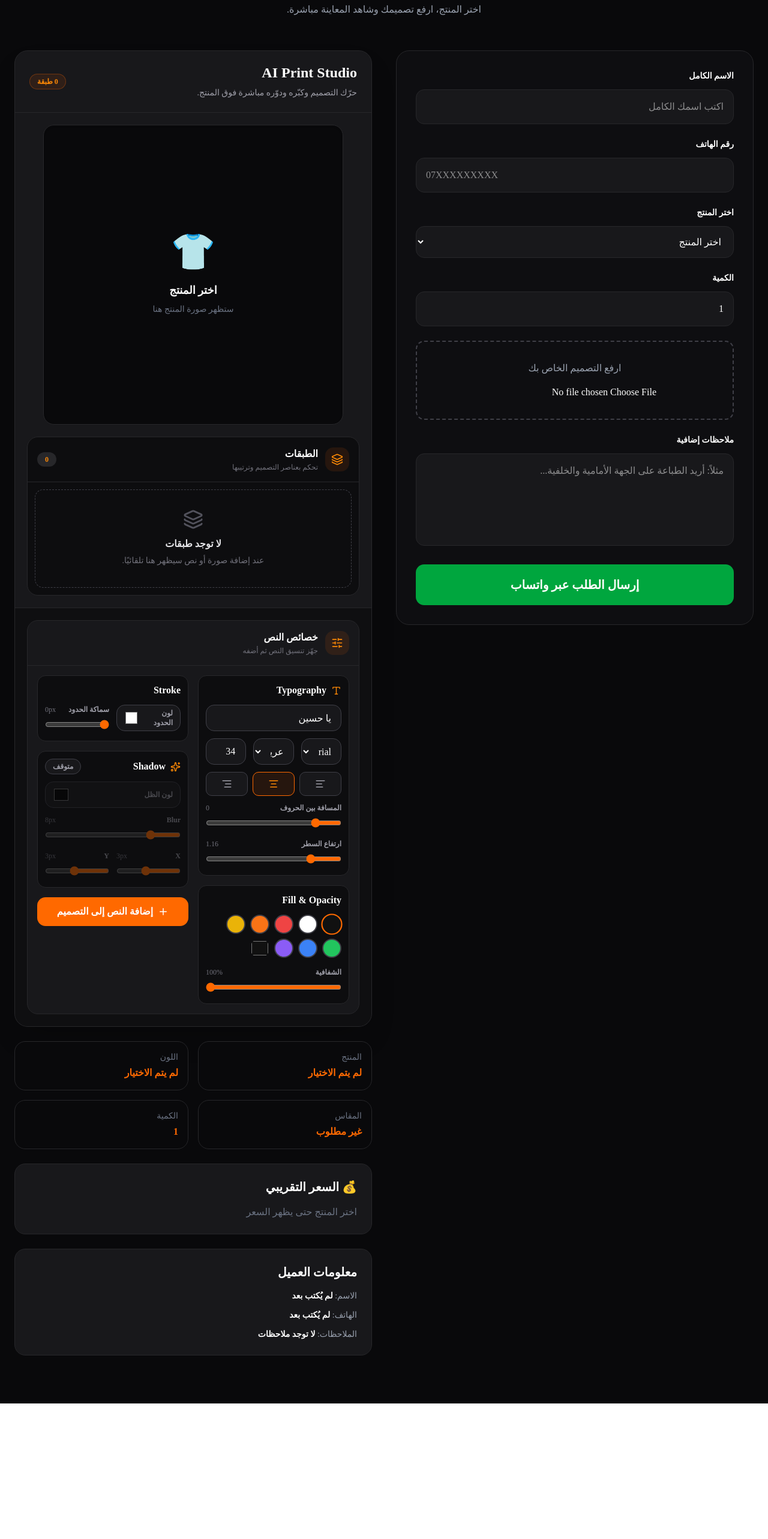
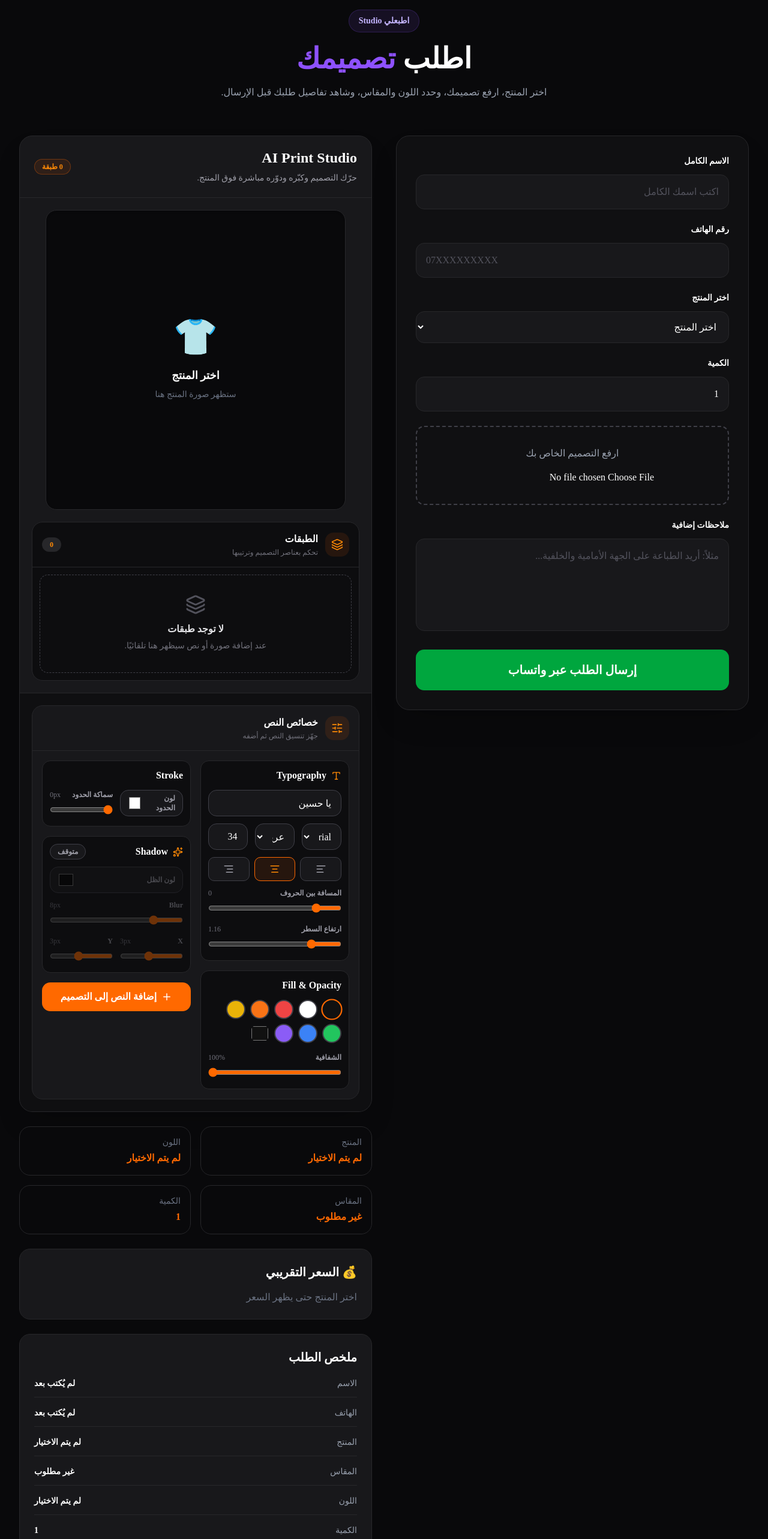
Before and after one commit to Ameerkazem/otba3li, a Next.js app: page /order in a window 1280 px wide. Shown: the part 140-2706 px from the top of the page at 60% size. Before the commit the page ends 2480 px from the top, so only its background shows below. Built offline with nearby package versions, Linux system fonts and the light colour scheme.

Commit message:
save products and homepage progress

```diff
--- a/app/order/page.tsx
+++ b/app/order/page.tsx
@@ -1,6 +1,11 @@
 "use client";
 
-import { useState } from "react";
+import { useEffect, useState } from "react";
+
+import Navbar from "@/components/layout/Navbar";
+import Footer from "@/components/layout/Footer";
+
+import WhyChooseUs from "@/components/home/WhyChooseUs";
 
 import ColorPicker from "@/components/order/ColorPicker";
 import PriceCard from "@/components/order/PriceCard";
@@ -8,7 +13,6 @@ import ProductPreviewCard from "@/components/order/ProductPreviewCard";
 import SizePicker from "@/components/order/SizePicker";
 import SubmitOrder from "@/components/order/SubmitOrder";
 import UploadImage from "@/components/order/UploadImage";
-
 
 import { products } from "@/lib/products";
 
@@ -27,8 +31,44 @@ export default function OrderPage() {
     (item) => item.name === product
   );
 
-  const availableSizes = selectedProduct?.sizes ?? [];
+  /*
+   * نحدد المقاسات حسب تصنيف المنتج،
+   * لأن ملف products.ts الحالي لا يحتوي sizes.
+   */
+  const availableSizes =
+    selectedProduct?.category === "tshirts" ||
+    selectedProduct?.category === "hoodies"
+      ? ["S", "M", "L", "XL", "2XL"]
+      : [];
+
   const availableColors = selectedProduct?.colors ?? [];
+
+  /*
+   * اختيار المنتج تلقائيًا عندما يجي المستخدم
+   * من صفحة تفاصيل المنتج.
+   *
+   * مثال:
+   * /order?product=classic-black-tshirt
+   */
+  useEffect(() => {
+    const searchParams = new URLSearchParams(
+      window.location.search
+    );
+
+    const productSlug = searchParams.get("product");
+
+    if (!productSlug) return;
+
+    const productFromUrl = products.find(
+      (item) => item.slug === productSlug
+    );
+
+    if (productFromUrl) {
+      setProduct(productFromUrl.name);
+      setSize("");
+      setColor("");
+    }
+  }, []);
 
   const handleProductChange = (
     event: React.ChangeEvent<HTMLSelectElement>
@@ -43,20 +83,33 @@ export default function OrderPage() {
   return (
     <main
       dir="rtl"
-      className="min-h-screen bg-zinc-950 px-6 py-20 text-white"
+      className="min-h-screen bg-zinc-950 text-white"
     >
+      <Navbar />
+
+      <section className="px-4 py-16 sm:px-6 lg:px-8 lg:py-20">
         <div className="mx-auto max-w-7xl">
-        <h1 className="text-center text-4xl font-black md:text-5xl">
-          اطلب <span className="text-orange-500">تصميمك</span>
+          <div className="text-center">
+            <span className="inline-flex rounded-full border border-violet-500/20 bg-violet-500/10 px-4 py-2 text-sm font-bold text-violet-300">
+              اطبعلي Studio
+            </span>
+
+            <h1 className="mt-5 text-4xl font-black md:text-5xl">
+              اطلب{" "}
+              <span className="text-violet-500">
+                تصميمك
+              </span>
             </h1>
 
-        <p className="mt-4 text-center text-gray-400">
-          اختر المنتج، ارفع تصميمك وشاهد المعاينة مباشرة.
+            <p className="mx-auto mt-4 max-w-2xl leading-8 text-gray-400">
+              اختر المنتج، ارفع تصميمك، وحدد اللون والمقاس،
+              وشاهد تفاصيل طلبك قبل الإرسال.
             </p>
+          </div>
 
           <div className="mt-14 grid items-start gap-10 lg:grid-cols-2">
             {/* نموذج الطلب */}
-          <div className="space-y-6 rounded-3xl border border-zinc-800 bg-zinc-900/40 p-6 md:p-8">
+            <div className="space-y-6 rounded-3xl border border-zinc-800 bg-zinc-900/50 p-6 shadow-2xl shadow-black/20 md:p-8">
               <div>
                 <label
                   htmlFor="customer-name"
@@ -70,8 +123,10 @@ export default function OrderPage() {
                   type="text"
                   placeholder="اكتب اسمك الكامل"
                   value={name}
-                onChange={(event) => setName(event.target.value)}
-                className="w-full rounded-xl border border-zinc-800 bg-zinc-900 p-4 outline-none transition focus:border-orange-500"
+                  onChange={(event) =>
+                    setName(event.target.value)
+                  }
+                  className="w-full rounded-xl border border-zinc-800 bg-zinc-900 p-4 outline-none transition placeholder:text-zinc-600 focus:border-violet-500"
                 />
               </div>
 
@@ -89,8 +144,10 @@ export default function OrderPage() {
                   inputMode="tel"
                   placeholder="07XXXXXXXXX"
                   value={phone}
-                onChange={(event) => setPhone(event.target.value)}
-                className="w-full rounded-xl border border-zinc-800 bg-zinc-900 p-4 outline-none transition focus:border-orange-500"
+                  onChange={(event) =>
+                    setPhone(event.target.value)
+                  }
+                  className="w-full rounded-xl border border-zinc-800 bg-zinc-900 p-4 outline-none transition placeholder:text-zinc-600 focus:border-violet-500"
                 />
               </div>
 
@@ -106,7 +163,7 @@ export default function OrderPage() {
                   id="product"
                   value={product}
                   onChange={handleProductChange}
-                className="w-full rounded-xl border border-zinc-800 bg-zinc-900 p-4 outline-none transition focus:border-orange-500"
+                  className="w-full rounded-xl border border-zinc-800 bg-zinc-900 p-4 outline-none transition focus:border-violet-500"
                 >
                   <option value="">اختر المنتج</option>
 
@@ -151,10 +208,13 @@ export default function OrderPage() {
                   min={1}
                   value={quantity}
                   onChange={(event) => {
-                  const value = Number(event.target.value);
+                    const value = Number(
+                      event.target.value
+                    );
+
                     setQuantity(value < 1 ? 1 : value);
                   }}
-                className="w-full rounded-xl border border-zinc-800 bg-zinc-900 p-4 outline-none transition focus:border-orange-500"
+                  className="w-full rounded-xl border border-zinc-800 bg-zinc-900 p-4 outline-none transition focus:border-violet-500"
                 />
               </div>
 
@@ -176,8 +236,10 @@ export default function OrderPage() {
                   rows={5}
                   placeholder="مثلاً: أريد الطباعة على الجهة الأمامية والخلفية..."
                   value={notes}
-                onChange={(event) => setNotes(event.target.value)}
-                className="w-full resize-none rounded-xl border border-zinc-800 bg-zinc-900 p-4 outline-none transition focus:border-orange-500"
+                  onChange={(event) =>
+                    setNotes(event.target.value)
+                  }
+                  className="w-full resize-none rounded-xl border border-zinc-800 bg-zinc-900 p-4 outline-none transition placeholder:text-zinc-600 focus:border-violet-500"
                 />
               </div>
 
@@ -192,8 +254,8 @@ export default function OrderPage() {
               />
             </div>
 
-          {/* المعاينة والسعر والمحرر */}
-          <div className="space-y-6 lg:sticky lg:top-8">
+            {/* المعاينة والسعر */}
+            <div className="space-y-6 lg:sticky lg:top-28">
               <ProductPreviewCard
                 product={product}
                 color={color}
@@ -202,44 +264,98 @@ export default function OrderPage() {
                 preview={preview}
               />
 
-
-
               <PriceCard
                 product={product}
                 quantity={quantity}
               />
 
               <div className="rounded-2xl border border-zinc-800 bg-zinc-900 p-6">
-              <h3 className="mb-4 text-xl font-bold">
-                معلومات العميل
+                <h3 className="mb-5 text-xl font-bold">
+                  ملخص الطلب
                 </h3>
 
-              <div className="space-y-3 text-sm">
-                <p>
-                  <span className="text-gray-400">الاسم: </span>
-                  <span className="font-bold">
+                <div className="space-y-4 text-sm">
+                  <div className="flex items-start justify-between gap-4 border-b border-zinc-800 pb-3">
+                    <span className="text-gray-400">
+                      الاسم
+                    </span>
+
+                    <span className="text-left font-bold">
                       {name || "لم يُكتب بعد"}
                     </span>
-                </p>
+                  </div>
 
-                <p>
-                  <span className="text-gray-400">الهاتف: </span>
-                  <span className="font-bold">
+                  <div className="flex items-start justify-between gap-4 border-b border-zinc-800 pb-3">
+                    <span className="text-gray-400">
+                      الهاتف
+                    </span>
+
+                    <span className="text-left font-bold">
                       {phone || "لم يُكتب بعد"}
                     </span>
-                </p>
+                  </div>
 
-                <p>
-                  <span className="text-gray-400">الملاحظات: </span>
+                  <div className="flex items-start justify-between gap-4 border-b border-zinc-800 pb-3">
+                    <span className="text-gray-400">
+                      المنتج
+                    </span>
+
+                    <span className="text-left font-bold">
+                      {product || "لم يتم الاختيار"}
+                    </span>
+                  </div>
+
+                  <div className="flex items-start justify-between gap-4 border-b border-zinc-800 pb-3">
+                    <span className="text-gray-400">
+                      المقاس
+                    </span>
+
+                    <span className="text-left font-bold">
+                      {size || "غير مطلوب"}
+                    </span>
+                  </div>
+
+                  <div className="flex items-start justify-between gap-4 border-b border-zinc-800 pb-3">
+                    <span className="text-gray-400">
+                      اللون
+                    </span>
+
+                    <span className="text-left font-bold">
+                      {color || "لم يتم الاختيار"}
+                    </span>
+                  </div>
+
+                  <div className="flex items-start justify-between gap-4 border-b border-zinc-800 pb-3">
+                    <span className="text-gray-400">
+                      الكمية
+                    </span>
+
                     <span className="font-bold">
+                      {quantity}
+                    </span>
+                  </div>
+
+                  <div>
+                    <span className="block text-gray-400">
+                      الملاحظات
+                    </span>
+
+                    <p className="mt-2 leading-7 font-bold">
                       {notes || "لا توجد ملاحظات"}
-                  </span>
                     </p>
                   </div>
                 </div>
               </div>
             </div>
           </div>
+        </div>
+      </section>
+
+      <div className="text-slate-950">
+        <WhyChooseUs />
+      </div>
+
+      <Footer />
     </main>
   );
 }
--- /dev/null
+++ b/components/home/WhyChooseUs.tsx
@@ -0,0 +1,56 @@
+import Container from "@/components/ui/Container";
+import FeatureCard from "@/components/ui/FeatureCard";
+import SectionTitle from "@/components/ui/SectionTitle";
+
+const features = [
+  {
+    icon: "✦",
+    title: "جودة طباعة عالية",
+    description:
+      "نهتم بوضوح الألوان والتفاصيل حتى يظهر تصميمك بأفضل شكل ممكن.",
+  },
+  {
+    icon: "⚡",
+    title: "طلب سريع وسهل",
+    description:
+      "اختار المنتج وصمم وأرسل الطلب بخطوات واضحة بدون تعقيد.",
+  },
+  {
+    icon: "◈",
+    title: "معاينة قبل الطباعة",
+    description:
+      "شاهد مكان وحجم التصميم على المنتج قبل تأكيد الطلب.",
+  },
+  {
+    icon: "✓",
+    title: "دعم ومتابعة",
+    description:
+      "نتابع معك تفاصيل الطلب ونتأكد أن التصميم جاهز للطباعة.",
+  },
+];
+
+export default function WhyChooseUs() {
+  return (
+    <section className="bg-[#fffdf8] py-20">
+      <Container>
+        <SectionTitle
+          badge="ليش اطبعلي؟"
+          title="كل اللي تحتاجه حتى تحول فكرتك إلى منتج"
+          description="من اختيار المنتج إلى المعاينة والطباعة، وفرنا لك تجربة واضحة ومتكاملة."
+          align="center"
+        />
+
+        <div className="mt-12 grid gap-5 sm:grid-cols-2 lg:grid-cols-4">
+          {features.map((feature) => (
+            <FeatureCard
+              key={feature.title}
+              icon={feature.icon}
+              title={feature.title}
+              description={feature.description}
+            />
+          ))}
+        </div>
+      </Container>
+    </section>
+  );
+}
--- /dev/null
+++ b/components/ui/ButtonLink.tsx
@@ -0,0 +1,33 @@
+import Link from "next/link";
+import type { ReactNode } from "react";
+
+type ButtonLinkProps = {
+  href: string;
+  children: ReactNode;
+  variant?: "primary" | "secondary" | "dark";
+  className?: string;
+};
+
+export default function ButtonLink({
+  href,
+  children,
+  variant = "primary",
+  className = "",
+}: ButtonLinkProps) {
+  const variants = {
+    primary:
+      "bg-violet-600 text-white shadow-lg shadow-violet-200 hover:bg-violet-700",
+    secondary:
+      "border border-violet-200 bg-white text-violet-700 hover:bg-violet-50",
+    dark: "bg-slate-950 text-white hover:bg-violet-600",
+  };
+
+  return (
+    <Link
+      href={href}
+      className={`inline-flex items-center justify-center rounded-full px-6 py-3.5 text-sm font-black transition duration-300 hover:-translate-y-0.5 ${variants[variant]} ${className}`}
+    >
+      {children}
+    </Link>
+  );
+}
--- /dev/null
+++ b/components/ui/Container.tsx
@@ -0,0 +1,19 @@
+import type { ReactNode } from "react";
+
+type ContainerProps = {
+  children: ReactNode;
+  className?: string;
+};
+
+export default function Container({
+  children,
+  className = "",
+}: ContainerProps) {
+  return (
+    <div
+      className={`mx-auto w-full max-w-7xl px-4 sm:px-6 lg:px-8 ${className}`}
+    >
+      {children}
+    </div>
+  );
+}
--- /dev/null
+++ b/components/ui/FeatureCard.tsx
@@ -0,0 +1,25 @@
+import type { ReactNode } from "react";
+
+type FeatureCardProps = {
+  icon: ReactNode;
+  title: string;
+  description: string;
+};
+
+export default function FeatureCard({
+  icon,
+  title,
+  description,
+}: FeatureCardProps) {
+  return (
+    <article className="group rounded-3xl border border-black/5 bg-white p-6 transition duration-300 hover:-translate-y-1 hover:border-violet-200 hover:shadow-xl hover:shadow-violet-100">
+      <div className="grid h-14 w-14 place-items-center rounded-2xl bg-violet-50 text-2xl transition group-hover:scale-110">
+        {icon}
+      </div>
+
+      <h3 className="mt-5 text-xl font-black text-slate-950">{title}</h3>
+
+      <p className="mt-3 leading-7 text-slate-500">{description}</p>
+    </article>
+  );
+}
--- /dev/null
+++ b/components/ui/SectionTitle.tsx
@@ -0,0 +1,38 @@
+type SectionTitleProps = {
+  badge?: string;
+  title: string;
+  description?: string;
+  align?: "right" | "center";
+};
+
+export default function SectionTitle({
+  badge,
+  title,
+  description,
+  align = "right",
+}: SectionTitleProps) {
+  const alignment =
+    align === "center"
+      ? "mx-auto items-center text-center"
+      : "items-start text-right";
+
+  return (
+    <div className={`flex max-w-2xl flex-col ${alignment}`}>
+      {badge && (
+        <span className="mb-3 inline-flex rounded-full bg-violet-50 px-4 py-2 text-sm font-black text-violet-700">
+          {badge}
+        </span>
+      )}
+
+      <h2 className="text-3xl font-black leading-tight text-slate-950 sm:text-4xl lg:text-5xl">
+        {title}
+      </h2>
+
+      {description && (
+        <p className="mt-4 text-base leading-8 text-slate-600 sm:text-lg">
+          {description}
+        </p>
+      )}
+    </div>
+  );
+}
```
Lines whose indentation alone changed are shown as unchanged.
